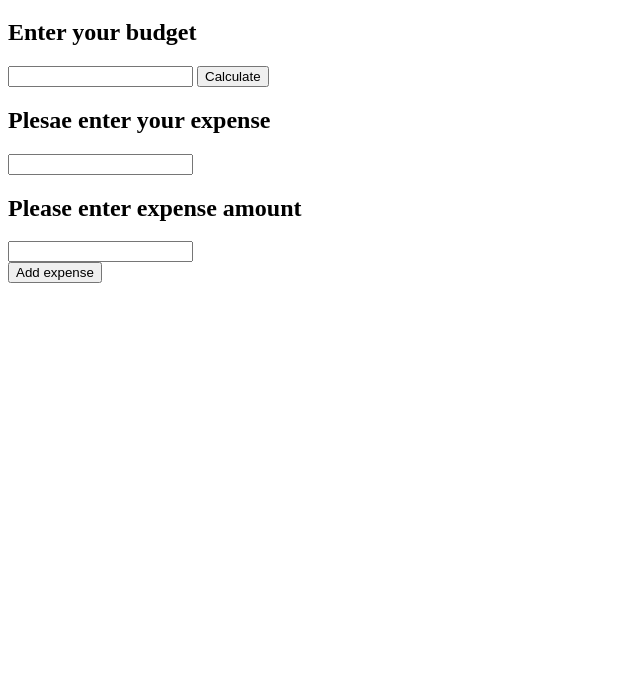
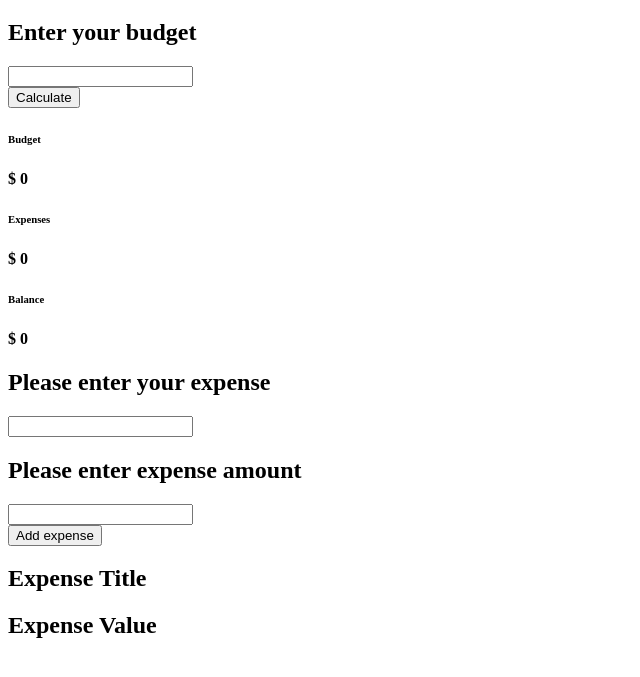
Before and after one commit to michellewong27/budgetapp, a plain HTML site: page index.html in a window 1280 px wide. Shown: the part 61-738 px from the top of the page, without its empty margins (0-640 px from the left). Drawn offline with Linux system fonts and the light colour scheme.

Commit message:
Added budget, expenses, balance in html

```diff
--- a/index.html
+++ b/index.html
@@ -11,22 +11,46 @@
             <h1>Budget Me</h1>
             <form id="budget-form" class="budget-form">
                 <h2>Enter your budget</h2>
-                <input type="number" class="budget-input" id="budget-input">
-                <button type="submit">Calculate</button>
+                <div class="form-group">
+                    <input type="number" class="budget-input" id="budget-input">
+                </div>
+                <button type="submit" id="budget-submit">Calculate</button>
             </form>
         </div>
+
+        <div>
+            <h6>Budget</h6>
+            <span class="budget-icon"><i class="fas fa-money-bill-alt"></i></span>
+            <h4 id="budget"><span>$ </span><span id="budget-amount">0</span></h4>
+        </div>
+        <div>
+            <h6>Expenses</h6>
+            <span class="expense-icon"><i class="fas fa-credit-card"></i></span>
+            <h4 id="expense"><span>$ </span><span id="expense-amount">0</span></h4>
+        </div>
+        <div>
+            <h6>Balance</h6>
+            <span class="balance-icon"><i class="fas fa-dollar-sign"></i></span>
+            <h4 id="balance"><span>$ </span><span id="balance-amount">0</span></h4>
+        </div>
+
         <div>
             <form id="expense-form" class="expense-form">
-                <h2>Plesae enter your expense</h2>
-                <div>
+                <h2>Please enter your expense</h2>
+                <div class="form-group">
                     <input type="text" class="expense-input" id="expense-input">
                 </div>
                 <h2>Please enter expense amount</h2>
-                <div>
+                <div class="form-group">
                     <input type="number" class="expense-input" id="expense-input">
                 </div>
-                <button type="submit">Add expense</button>
+                <button type="submit" id="expense-submit">Add expense</button>
             </form>
+        </div>
+        <div class="expense-list" id="expense-list">
+            <h2 class="list-item">Expense Title</h2>
+            <h2 class="list-item">Expense Value</h2>
+            <h2 class="list-item"></h2>
         </div>
     <script src="main.js"></script>
     </body>
```
